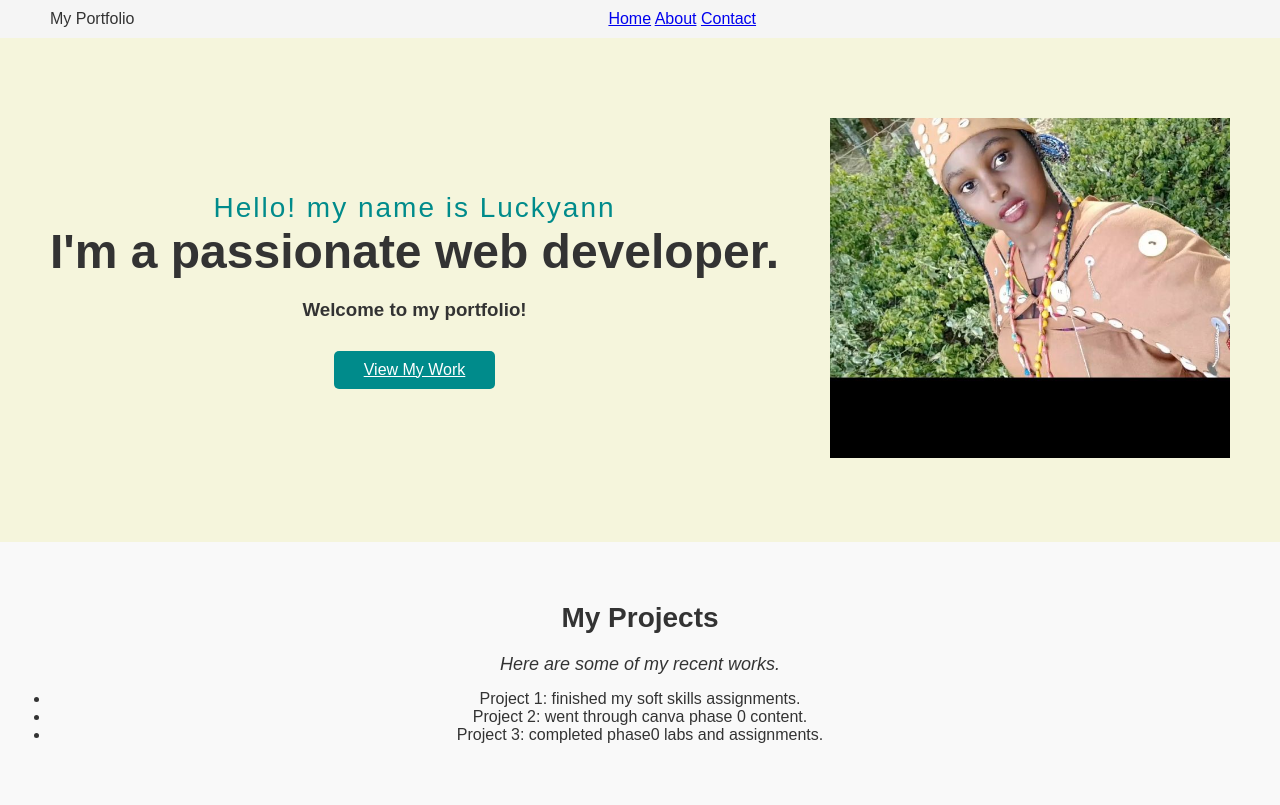
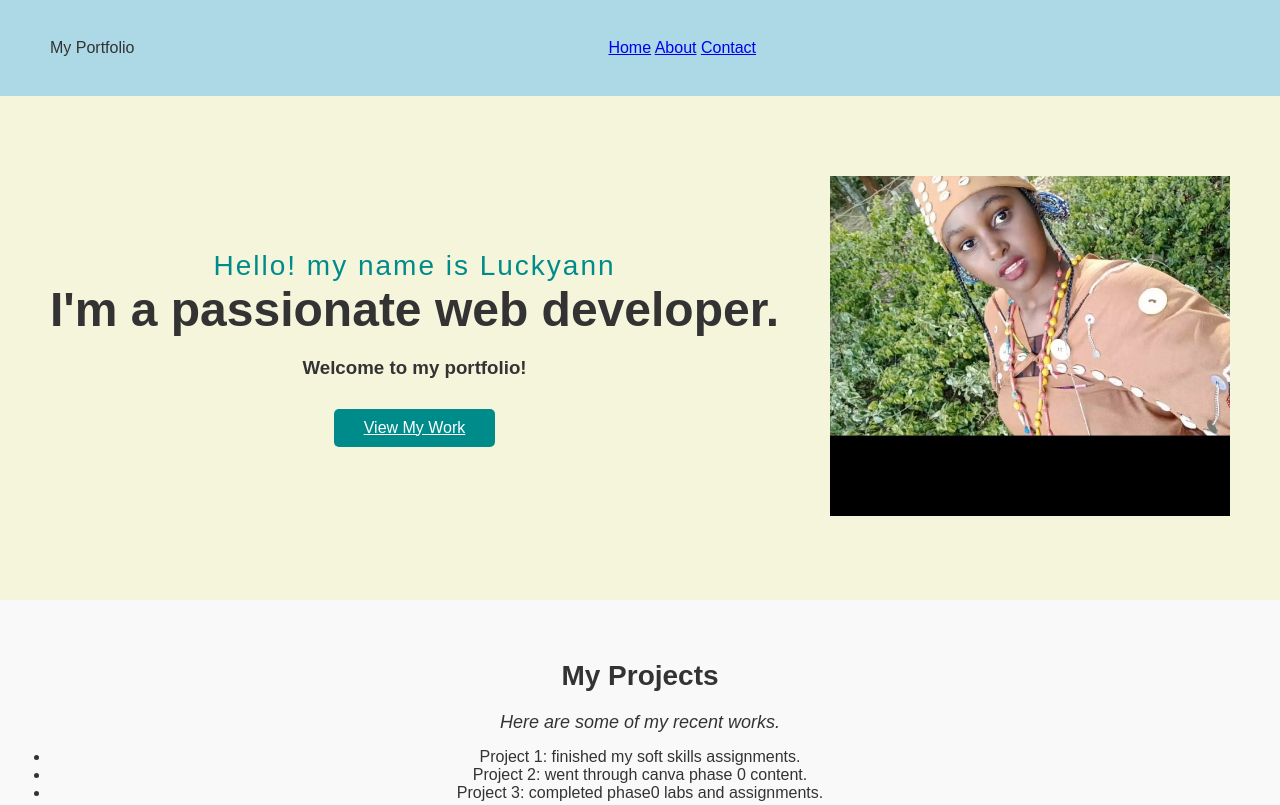
Before and after one commit to Luckyann001/personal-portfolio, a plain HTML site: page index.html in a window 1280 px wide. Shown: the top 805 px of the page. Drawn offline with Linux system fonts and the light colour scheme.

Commit message:
added a styling

```diff
--- a/style.css
+++ b/style.css
@@ -10,15 +10,16 @@ body{
 header {
     background: white;
     padding: 20px 50px;
-
+    justify-content: space-between;
+    text-decoration: none;
 }
 .navbar {
     display: block;
     justify-content: space-between;
-    align-items: center;
+    background: lightblue;
+    padding: 39px 50px;
     text-align: center;
-    background: whitesmoke;
-    padding: 10px 50px
+    text-spacing-trim: 5px;
 }
 .nav-links p{
     color: white;
```
